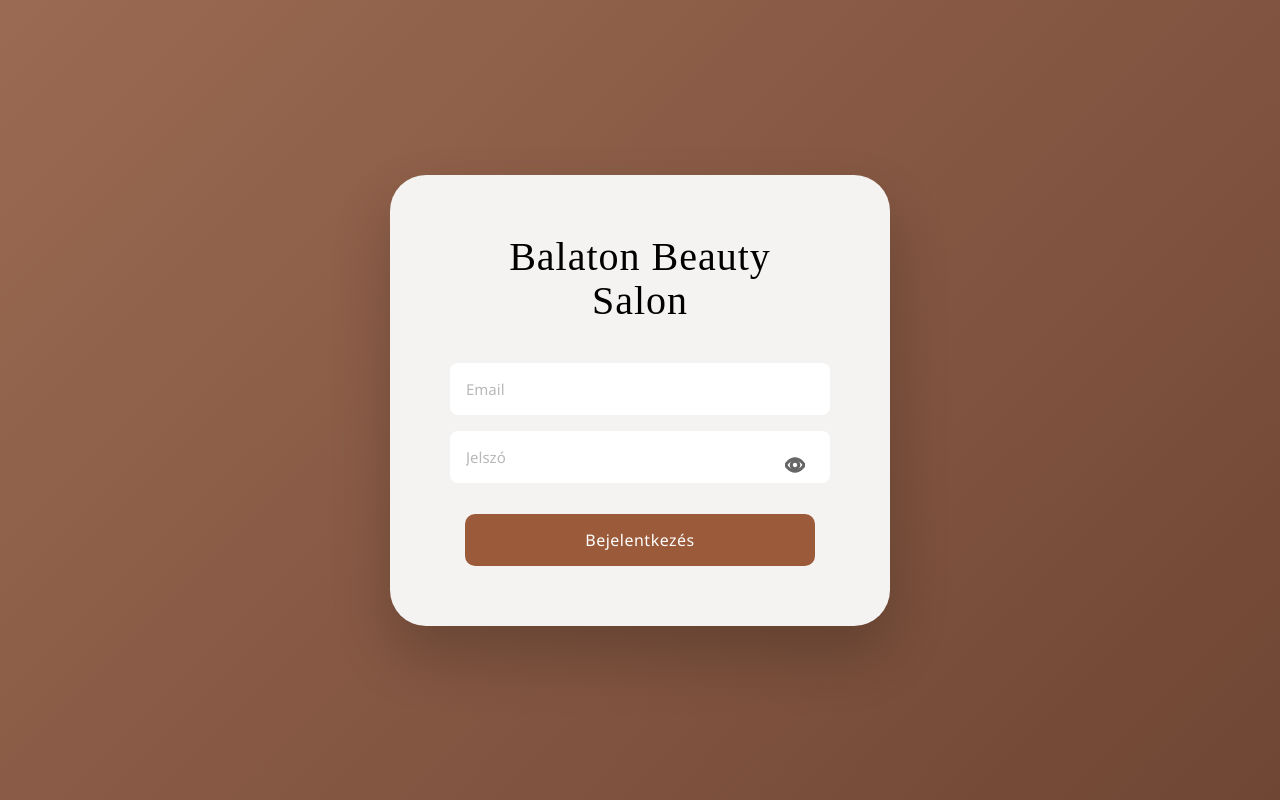
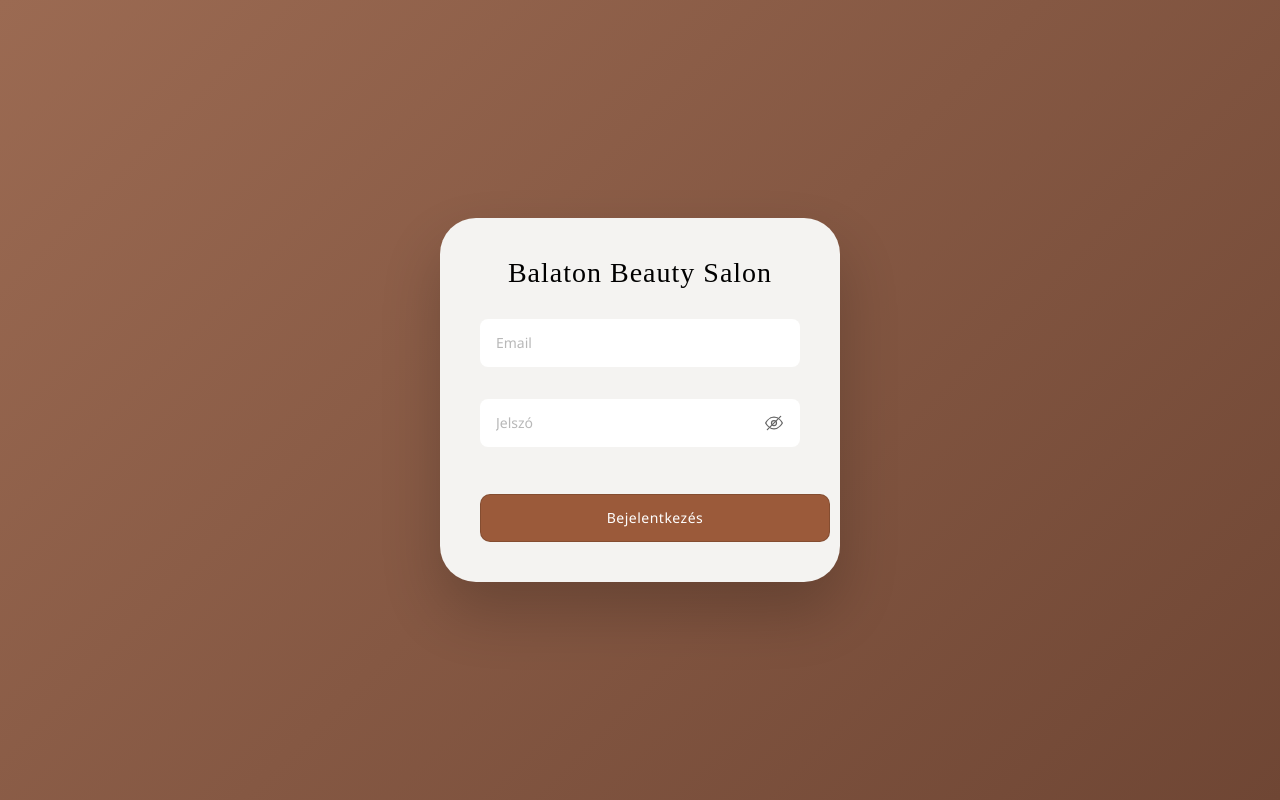
Before and after one commit to fkori17/BalatonBeautySalon, a React (Vite) app in the folder BBSfrontend/: page /admin/login in a window 1280 px wide. Built offline with nearby package versions, Linux system fonts and the light colour scheme.

Commit message:
Login/Admin panel
- Javitva lett a láthatosági ikonok
 - Validacio letrehozasa

```diff
--- a/BBSfrontend/src/components/style/Login.css
+++ b/BBSfrontend/src/components/style/Login.css
@@ -30,12 +30,6 @@ body {
   width: 1200px;
 }
 
-.login-card.compact {
-  max-width: 500px;
-  width: 100%;
-  justify-content: center;
-}
-
 .login-left {
   flex: 1;
   display: flex;
@@ -53,25 +47,54 @@ body {
   text-align: center;
 }
 
-.login-left input {
+.custom-input {
   width: 100%;
   height: 52px;
-  border-radius: 8px;
-  border: none;
-  outline: none;
+  border-radius: 8px !important;
+  border: none !important;
+  outline: none !important;
   padding: 0 16px;
   padding-right: 48px;
   font-size: 15px;
   margin-bottom: 16px;
-  background: #ffffff;
-  color: #333;
-
-  display: flex;          /* <<< EZ A LÉNYEG */
-  align-items: center;    /* <<< TÉNYLEGES KÖZÉP */
+  background: #ffffff !important;
+  color: #333 !important;
+  display: flex;
+  align-items: center;
+  box-shadow: none !important;
 }
 
-.login-left input::placeholder {
+.custom-input::placeholder {
   color: #b8b8b8;
+}
+
+.input-wrapper {
+  width: 100%;
+  position: relative;
+}
+
+.icon {
+  position: absolute;
+  right: 16px;
+  top: 0;
+  height: 100%;
+  display: flex;
+  align-items: center;
+  cursor: pointer;
+  color: #666;
+}
+
+.icon svg {
+  width: 20px;
+  height: 20px;
+  stroke: currentColor;
+  fill: none;
+  stroke-width: 1.5;
+  transition: stroke 0.2s ease;
+}
+
+.icon:hover svg {
+  stroke: #000;
 }
 
 .forgot {
@@ -82,11 +105,11 @@ body {
   cursor: pointer;
 }
 
-.login-left button {
+.login-btn {
   height: 52px;
   border-radius: 10px;
   border: none;
-  background: #9b5a3a;
+  background: #9b5a3a !important;
   color: #ffffff;
   font-size: 16px;
   letter-spacing: 0.5px;
@@ -94,8 +117,8 @@ body {
   transition: background 0.2s ease;
 }
 
-.login-left button:hover {
-  background: #84482d;
+.login-btn:hover {
+  background: #84482d !important;
 }
 
 .divider {
@@ -140,54 +163,6 @@ body {
 .socials svg:hover {
   background: #84482d;
 }
-.input-with-icon {
-  position: relative;
-  display: flex;
-  align-items: center;
-}
-
-.input-with-icon .input-wrapper {
-  width: 100%;
-  position: relative;
-}
-
-.input-with-icon .input-wrapper input {
-  width: 100%;
-  padding-right: 52px;
-  height: 52px;
-  border: none;
-  outline: none;
-  padding-left: 16px;
-  font-size: 15px;
-  background: #ffffff;
-  color: #333;
-  border-radius: 8px;
-}
-
-.input-with-icon .icon {
-  position: absolute;
-  right: 16px;
-  display: flex;
-  align-items: center;
-  justify-content: center;
-  height: auto;
-  cursor: pointer;
-  color: #666;
-}
-
-.input-with-icon .icon svg {
-  width: 20px;
-  height: 20px;
-  stroke: currentColor;
-  fill: none;
-  stroke-width: 1.5;
-  transition: stroke 0.2s ease;
-}
-
-.input-with-icon .icon:hover svg {
-  stroke: #000;
-}
-
 
 @media (max-width: 768px) {
   .login-card.wide {
@@ -209,3 +184,50 @@ body {
     margin-bottom: 30px;
   }
 }
+
+.login-card.admin {
+  width: 400px;
+  padding: 40px;
+  flex-direction: column;
+}
+
+.login-card.admin .login-left h1 {
+  font-size: 28px;
+  margin-bottom: 30px;
+}
+
+.login-card.admin .custom-input {
+  height: 48px;
+  font-size: 14px;
+}
+
+.login-card.admin .login-btn {
+  height: 48px;
+  font-size: 14px;
+}
+
+@media (max-width: 768px) {
+  .login-card.admin {
+    width: 90%;
+    padding: 30px 20px;
+  }
+
+  .login-card.admin .login-left h1 {
+    font-size: 24px;
+  }
+}
+@media (max-width: 768px) {
+  .login-btn {
+    width: 100%;
+    height: 44px;
+    font-size: 14px;
+  }
+}
+@media (max-width: 320px) {
+  .login-btn {
+    width: 100%;
+    height: 40px;
+    font-size: 13px;
+    padding: 0 12px;
+  }
+}
--- a/BBSfrontend/src/pages/AdminLogin.jsx
+++ b/BBSfrontend/src/pages/AdminLogin.jsx
@@ -1,63 +1,99 @@
 import { useNavigate } from "react-router-dom";
 import { useState } from "react";
-
 import api from "../api/axios.js";
+import Form from "react-bootstrap/Form";
+import Button from "react-bootstrap/Button";
 import "../components/style/Login.css";
 
 function AdminLogin() {
   const [user, setUser] = useState("");
   const [password, setPassword] = useState("");
-  const [showPass, setShowPass] = useState(false); // 👁️ új state
-
+  const [showPass, setShowPass] = useState(false);
+  const [validated, setValidated] = useState(false);
   const navigate = useNavigate();
 
-  const adminLogin = async (e) => {
+  const handleLogin = async (e) => {
     e.preventDefault();
+    const form = e.currentTarget;
+    if (form.checkValidity() === false) {
+      e.stopPropagation();
+      setValidated(true);
+      return;
+    }
 
     try {
-      const response = await api.post("/admin/login", {
-        user, password
-      });
-
+      const response = await api.post("/admin/login", { user, password });
       localStorage.setItem("token", response.data.token);
       localStorage.setItem("authType", "admin");
-
       navigate("/admin");
-
     } catch {
-      alert("Hibás admin belépési adatok");
+      alert("Hibás belépési adatok");
     }
   };
 
+  const EyeIcon = ({ active }) => (
+    <svg
+      width="20"
+      height="20"
+      viewBox="0 0 24 24"
+      fill="none"
+      stroke="currentColor"
+      strokeWidth="2"
+    >
+      <path d="M2 12s3.5-7 10-7 10 7 10 7-3.5 7-10 7-10-7-10-7z" />
+      <circle cx="12" cy="12" r="3" />
+      {!active && <line x1="4" y1="20" x2="20" y2="4" strokeLinecap="round" />}
+    </svg>
+  );
+
   return (
     <div className="login-page">
-      <div className="login-card compact">
-        <form className="login-left" onSubmit={adminLogin}>
-          <h1>Balaton Beauty<br /> Salon</h1>
+      <div className="login-card admin">
+        <Form
+          className="login-left"
+          onSubmit={handleLogin}
+          noValidate
+          validated={validated}
+        >
+          <h1>Balaton Beauty Salon</h1>
 
-          <input
+          <Form.Group className="mb-3" controlId="adminEmail">
+            <Form.Control
+              required
+              type="email"
               placeholder="Email"
               value={user}
               onChange={(e) => setUser(e.target.value)}
+              className="custom-input"
             />
+            <Form.Control.Feedback type="invalid">
+              Kérlek, add meg az email címed!
+            </Form.Control.Feedback>
+          </Form.Group>
 
-          <div className="input-with-icon">
-            <input
+          <Form.Group className="mb-3" controlId="adminPassword">
+            <div className="input-wrapper">
+              <Form.Control
+                required
+                type={showPass ? "text" : "password"}
                 placeholder="Jelszó"
-              type={showPass ? "text" : "password"}
                 value={password}
                 onChange={(e) => setPassword(e.target.value)}
+                className="custom-input"
               />
-            <span className="icon" onClick={() => setShowPass(prev => !prev)}>
-              <svg xmlns="http://www.w3.org/2000/svg" width="18" height="18" fill="currentColor" viewBox="0 0 16 16">
-                <path d="M16 8s-3-5.5-8-5.5S0 8 0 8s3 5.5 8 5.5S16 8 16 8M1.173 8a13 13 0 0 1 1.66-2.043C4.12 4.668 5.88 3.5 8 3.5s3.879 1.168 5.168 2.457A13 13 0 0 1 14.828 8q-.086.13-.195.288c-.335.48-.83 1.12-1.465 1.755C11.879 11.332 10.119 12.5 8 12.5s-3.879-1.168-5.168-2.457A13 13 0 0 1 1.172 8z"/>
-                <path d="M8 5.5a2.5 2.5 0 1 0 0 5 2.5 2.5 0 0 0 0-5M4.5 8a3.5 3.5 0 1 1 7 0 3.5 3.5 0 0 1-7 0"/>
-              </svg>
+              <span className="icon" onClick={() => setShowPass((v) => !v)}>
+                <EyeIcon active={showPass} />
               </span>
+              <Form.Control.Feedback type="invalid">
+                Kérlek, add meg a jelszavad!
+              </Form.Control.Feedback>
             </div>
+          </Form.Group>
 
-          <button type="submit">Bejelentkezés</button>
-        </form>
+          <Button type="submit" className="login-btn">
+            Bejelentkezés
+          </Button>
+        </Form>
       </div>
     </div>
   );
--- a/BBSfrontend/src/pages/Login.jsx
+++ b/BBSfrontend/src/pages/Login.jsx
@@ -1,17 +1,27 @@
 import { useNavigate } from "react-router-dom";
 import { useState } from "react";
 import api from "../api/axios.js";
+import Form from "react-bootstrap/Form";
+import Button from "react-bootstrap/Button";
 import "../components/style/Login.css";
 
 function Login() {
   const [user, setUser] = useState("");
   const [password, setPassword] = useState("");
   const [showPass, setShowPass] = useState(false);
-
+  const [validated, setValidated] = useState(false); // ✅ Add validated state
   const navigate = useNavigate();
 
   const handleLogin = async (e) => {
     e.preventDefault();
+    const form = e.currentTarget;
+
+    // Check validity
+    if (form.checkValidity() === false) {
+      e.stopPropagation();
+      setValidated(true);
+      return; // stop submission
+    }
 
     try {
       const response = await api.post("/login", { user, password });
@@ -34,67 +44,93 @@ function Login() {
     >
       <path d="M2 12s3.5-7 10-7 10 7 10 7-3.5 7-10 7-10-7-10-7z" />
       <circle cx="12" cy="12" r="3" />
-      {!active && <line x1="3" y1="21" x2="21" y2="3" />}
+      {!active && (
+        <line x1="4" y1="20" x2="20" y2="4" strokeLinecap="round" />
+      )}
     </svg>
   );
 
   return (
     <div className="login-page">
       <div className="login-card wide">
-        <form className="login-left" onSubmit={handleLogin}>
+        <Form
+          className="login-left"
+          onSubmit={handleLogin}
+          noValidate
+          validated={validated}
+        >
           <h1>Balaton Beauty Salon</h1>
 
-          <input
+          <Form.Group className="mb-3" controlId="loginEmail">
+            <Form.Control
+              required
+              type="email"
               placeholder="Email"
               value={user}
               onChange={(e) => setUser(e.target.value)}
+              className="custom-input"
             />
+            <Form.Control.Feedback type="invalid">
+              Kérlek, add meg az email címed!
+            </Form.Control.Feedback>
+          </Form.Group>
 
-          {/* Jelszó mező ikonral */}
-          <div className="input-with-icon">
+          <Form.Group className="mb-3" controlId="loginPassword">
             <div className="input-wrapper">
-              <input
+              <Form.Control
+                required
+                type={showPass ? "text" : "password"}
                 placeholder="Jelszó"
-                type={showPass ? "text" : "password"}
                 value={password}
                 onChange={(e) => setPassword(e.target.value)}
+                className="custom-input"
               />
-            </div>
-
-            <span className="icon" onClick={() => setShowPass(v => !v)}>
+              <span className="icon" onClick={() => setShowPass((v) => !v)}>
                 <EyeIcon active={showPass} />
               </span>
+              <Form.Control.Feedback type="invalid">
+                Kérlek, add meg a jelszavad!
+              </Form.Control.Feedback>
             </div>
-          {/* --- VÉGE --- */}
+          </Form.Group>
 
           <div className="forgot">Elfelejtett jelszó?</div>
 
-          <button type="submit">Bejelentkezés</button>
-        </form>
+          <Button type="submit" className="login-btn">
+            Bejelentkezés
+          </Button>
+        </Form>
 
         <div className="divider"></div>
 
         <div className="login-right">
-          <img src="/bbs-logo-mocha.svg" alt="BBS Logo" className="logo"/>
+          <img src="/bbs-logo-mocha.svg" alt="BBS Logo" className="logo" />
+          <div className="socials">
+                  <div className="socials">
 
-          <div className="socials">
-            {/* Instagram */}
-            <svg xmlns="http://www.w3.org/2000/svg" width="16" height="16" fill="currentColor" viewBox="0 0 16 16">
+  <a href="https://www.instagram.com" target="_blank" rel="noopener noreferrer">
+    <svg xmlns="http://www.w3.org/2000/svg" width="16" height="16" fill="currentColor" className="bi bi-instagram" viewBox="0 0 16 16">
       <path d="M8 0C5.829 0 5.556.01 4.703.048 3.85.088 3.269.222 2.76.42a3.9 3.9 0 0 0-1.417.923A3.9 3.9 0 0 0 .42 2.76C.222 3.268.087 3.85.048 4.7.01 5.555 0 5.827 0 8.001c0 2.172.01 2.444.048 3.297.04.852.174 1.433.372 1.942.205.526.478.972.923 1.417.444.445.89.719 1.416.923.51.198 1.09.333 1.942.372C5.555 15.99 5.827 16 8 16s2.444-.01 3.298-.048c.851-.04 1.434-.174 1.943-.372a3.9 3.9 0 0 0 1.416-.923c.445-.445.718-.891.923-1.417.197-.509.332-1.09.372-1.942C15.99 10.445 16 10.173 16 8s-.01-2.445-.048-3.299c-.04-.851-.175-1.433-.372-1.941a3.9 3.9 0 0 0-.923-1.417A3.9 3.9 0 0 0 13.24.42c-.51-.198-1.092-.333-1.943-.372C10.443.01 10.172 0 7.998 0zm-.717 1.442h.718c2.136 0 2.389.007 3.232.046.78.035 1.204.166 1.486.275.373.145.64.319.92.599s.453.546.598.92c.11.281.24.705.275 1.485.039.843.047 1.096.047 3.231s-.008 2.389-.047 3.232c-.035.78-.166 1.203-.275 1.485a2.5 2.5 0 0 1-.599.919c-.28.28-.546.453-.92.598-.28.11-.704.24-1.485.276-.843.038-1.096.047-3.232.047s-2.39-.009-3.233-.047c-.78-.036-1.203-.166-1.485-.276a2.5 2.5 0 0 1-.92-.598 2.5 2.5 0 0 1-.6-.92c-.109-.281-.24-.705-.275-1.485-.038-.843-.046-1.096-.046-3.233s.008-2.388.046-3.231c.036-.78.166-1.204.276-1.486.145-.373.319-.64.599-.92s.546-.453.92-.598c.282-.11.705-.24 1.485-.276.738-.034 1.024-.044 2.515-.045zm4.988 1.328a.96.96 0 1 0 0 1.92.96.96 0 0 0 0-1.92m-4.27 1.122a4.109 4.109 0 1 0 0 8.217 4.109 4.109 0 0 0 0-8.217m0 1.441a2.667 2.667 0 1 1 0 5.334 2.667 2.667 0 0 1 0-5.334"/>
     </svg>
+  </a>
 
-            {/* Facebook */}
-            <svg xmlns="http://www.w3.org/2000/svg" width="16" height="16" fill="currentColor" viewBox="0 0 16 16">
+
+  <a href="https://www.facebook.com" target="_blank" rel="noopener noreferrer">
+    <svg xmlns="http://www.w3.org/2000/svg" viewBox="0 0 16 16">
       <path d="M16 8.049c0-4.446-3.582-8.05-8-8.05C3.58 0-.002 3.603-.002 8.05c0 4.017 2.926 7.347 6.75 7.951v-5.625h-2.03V8.05H6.75V6.275c0-2.017 1.195-3.131 3.022-3.131.876 0 1.791.157 1.791.157v1.98h-1.009c-.993 0-1.303.621-1.303 1.258v1.51h2.218l-.354 2.326H9.25V16c3.824-.604 6.75-3.934 6.75-7.951"/>
     </svg>
+  </a>
 
-            {/* Google */}
-            <svg xmlns="http://www.w3.org/2000/svg" width="16" height="16" fill="currentColor" viewBox="0 0 16 16">
+
+  <a href="https://accounts.google.com" target="_blank" rel="noopener noreferrer">
+    <svg xmlns="http://www.w3.org/2000/svg" viewBox="0 0 16 16">
       <path d="M15.545 6.558a9.4 9.4 0 0 1 .139 1.626c0 2.434-.87 4.492-2.384 5.885h.002C11.978 15.292 10.158 16 8 16A8 8 0 1 1 8 0a7.7 7.7 0 0 1 5.352 2.082l-2.284 2.284A4.35 4.35 0 0 0 8 3.166c-2.087 0-3.86 1.408-4.492 3.304a4.8 4.8 0 0 0 0 3.063h.003c.635 1.893 2.405 3.301 4.492 3.301 1.078 0 2.004-.276 2.722-.764h-.003a3.7 3.7 0 0 0 1.599-2.431H8v-3.08z"/>
     </svg>
+  </a>
+</div>
+
           </div>
         </div>
-
       </div>
     </div>
   );
```
Lines whose indentation alone changed are shown as unchanged.
